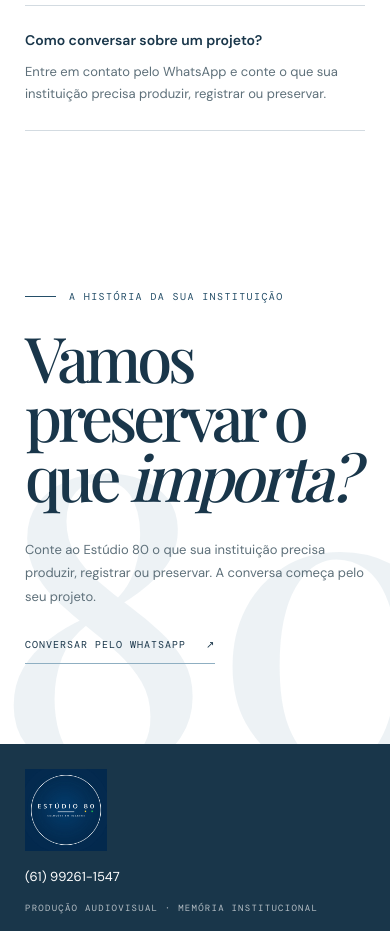
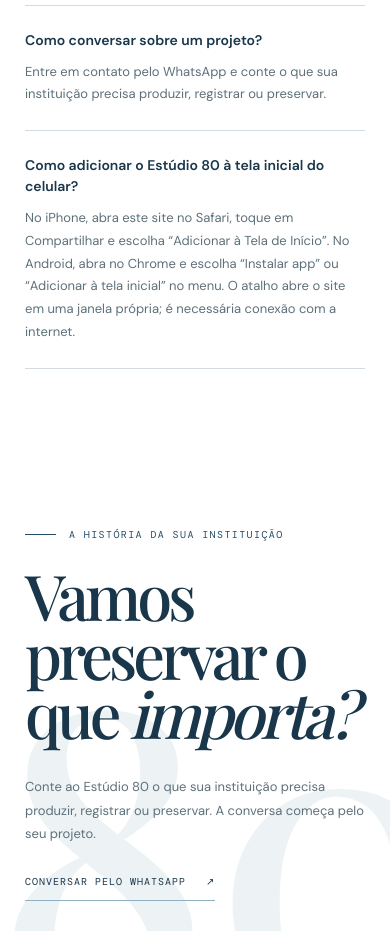
Before and after one commit to lucasvbs/entrelinha, a React (Vite) app in the folder artifacts/eventos-showcase/: page / in a window 390 px wide. Shown: the part 6280-7211 px from the top of the page. Built offline with nearby package versions, Linux system fonts and the light colour scheme; a web font is replaced by a local one.

Commit message:
Make Estúdio 80 installable from mobile

```diff
--- a/artifacts/eventos-showcase/index.html
+++ b/artifacts/eventos-showcase/index.html
@@ -3,6 +3,10 @@
   <head>
     <meta charset="UTF-8" />
     <meta name="viewport" content="width=device-width, initial-scale=1.0" />
+    <meta name="theme-color" content="#062E53" />
+    <meta name="apple-mobile-web-app-capable" content="yes" />
+    <meta name="apple-mobile-web-app-title" content="Estúdio 80" />
+    <meta name="apple-mobile-web-app-status-bar-style" content="default" />
     <title>Estúdio 80 | Produção audiovisual e memória institucional</title>
     <meta name="description" content="Produção audiovisual, fotografia institucional e soluções para digitalizar, organizar e preservar acervos de imagens e documentos." />
     <meta name="robots" content="noindex, nofollow" />
--- a/artifacts/eventos-showcase/src/App.tsx
+++ b/artifacts/eventos-showcase/src/App.tsx
@@ -342,6 +342,10 @@ function Home() {
             <h3>Como conversar sobre um projeto?</h3>
             <p>Entre em contato pelo WhatsApp e conte o que sua instituição precisa produzir, registrar ou preservar.</p>
           </article>
+          <article data-reveal="right">
+            <h3>Como adicionar o Estúdio 80 à tela inicial do celular?</h3>
+            <p>No iPhone, abra este site no Safari, toque em Compartilhar e escolha “Adicionar à Tela de Início”. No Android, abra no Chrome e escolha “Instalar app” ou “Adicionar à tela inicial” no menu. O atalho abre o site em uma janela própria; é necessária conexão com a internet.</p>
+          </article>
         </div>
       </section>
 
```
Also changed, not shown: artifacts/eventos-showcase/public/site.webmanifest.
